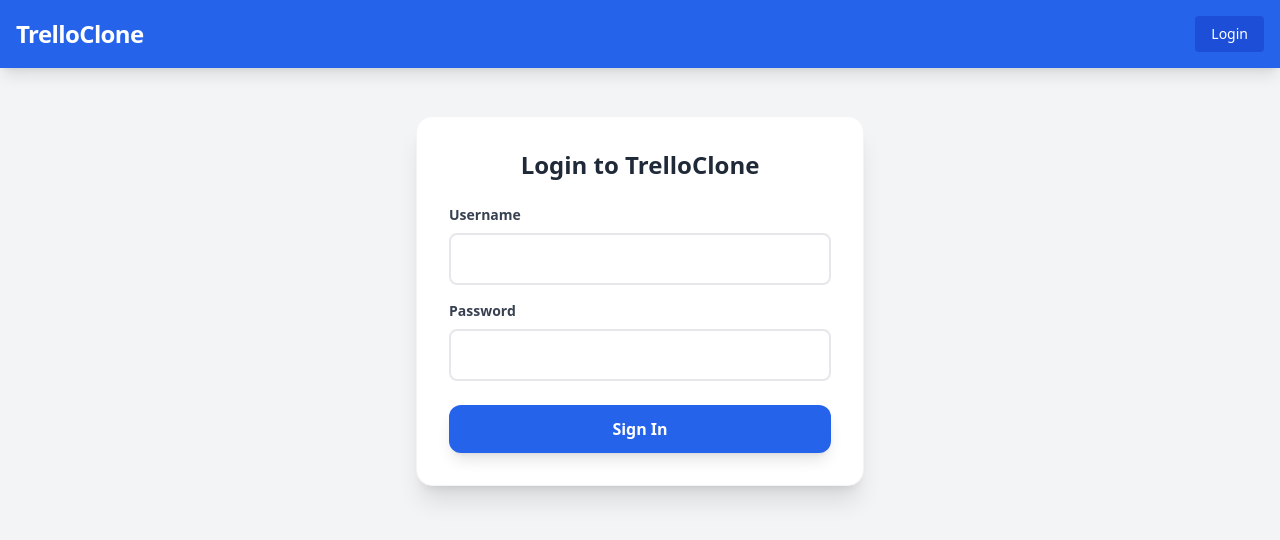
After one commit to Retunse/Project-Management-App, a Django app: page /accounts/login/ in a window 1280 px wide. The commit adds this page. Shown: the top 540 px of the page. Run offline with Django 5.2, Linux system fonts and the light colour scheme; some libraries are stand-ins or nearby versions.

Commit message:
implement authentication system with login and logout views

```diff
--- a/boards/templates/base.html
+++ b/boards/templates/base.html
@@ -11,9 +11,16 @@
     <nav class="bg-blue-600 p-4 shadow-lg">
         <div class="container mx-auto flex justify-between items-center text-white">
             <a href="{% url 'board_list' %}" class="text-2xl font-bold tracking-tight">TrelloClone</a>
-            <div>
-                <span class="mr-4 text-sm opacity-90">Logged in as: <strong>{{ user.username }}</strong></span>
-                <a href="/admin" class="bg-blue-700 hover:bg-blue-800 px-4 py-2 rounded transition">Admin Panel</a>
+            <div class="flex items-center space-x-4">
+                {% if user.is_authenticated %}
+                    <span class="text-sm opacity-90">Hello, <strong>{{ user.username }}</strong></span>
+                    <form method="POST" action="{% url 'logout' %}">
+                        {% csrf_token %}
+                        <button type="submit" class="bg-blue-700 hover:bg-blue-800 px-4 py-2 rounded text-sm transition">Logout</button>
+                    </form>
+                {% else %}
+                    <a href="{% url 'login' %}" class="bg-blue-700 hover:bg-blue-800 px-4 py-2 rounded text-sm transition">Login</a>
+                {% endif %}
             </div>
         </div>
     </nav>
--- a/boards/templates/boards/board_detail.html
+++ b/boards/templates/boards/board_detail.html
@@ -40,9 +40,9 @@
     {% endfor %}
 
     <div class="w-80 flex-shrink-0">
-        <button class="w-full bg-white bg-opacity-50 hover:bg-opacity-100 text-gray-700 font-semibold p-3 rounded-lg border-2 border-dashed border-gray-400 transition">
+        <a href="{% url 'add_list' board.id %}" class="block w-full text-center bg-gray-200 bg-opacity-50 hover:bg-opacity-100 text-gray-700 font-semibold p-3 rounded-lg border-2 border-dashed border-gray-400 transition">
             + Add another list
-        </button>
+        </a>
     </div>
 </div>
 
--- /dev/null
+++ b/boards/templates/registration/login.html
@@ -0,0 +1,25 @@
+{% extends 'base.html' %}
+
+{% block title %}Login | Trello Clone{% endblock %}
+
+{% block content %}
+<div class="max-w-md mx-auto bg-white p-8 rounded-2xl shadow-xl mt-12 border border-gray-100">
+    <h1 class="text-2xl font-black text-gray-800 mb-6 text-center">Login to TrelloClone</h1>
+
+    <form method="POST">
+        {% csrf_token %}
+        <div class="mb-4">
+            <label class="block text-sm font-bold text-gray-700 mb-2">Username</label>
+            <input type="text" name="username" class="w-full p-3 border-2 border-gray-200 rounded-lg outline-none focus:border-blue-500 transition">
+        </div>
+        <div class="mb-6">
+            <label class="block text-sm font-bold text-gray-700 mb-2">Password</label>
+            <input type="password" name="password" class="w-full p-3 border-2 border-gray-200 rounded-lg outline-none focus:border-blue-500 transition">
+        </div>
+
+        <button type="submit" class="w-full bg-blue-600 hover:bg-blue-700 text-white font-bold py-3 rounded-xl shadow-lg transition transform hover:-translate-y-1">
+            Sign In
+        </button>
+    </form>
+</div>
+{% endblock %}
--- a/boards/urls.py
+++ b/boards/urls.py
@@ -3,12 +3,11 @@ from . import views
 
 urlpatterns = [
     path('', views.board_list, name='board_list'),
-
     path('board/create/', views.create_board, name='create_board'),
 
     # dynamic route for viewing a specific board using its unique slug
     path('board/<slug:slug>/', views.board_detail, name='board_detail'),
-
+    path('board/<int:board_id>/add-list/', views.add_list, name='add_list'),
     path('list/<int:list_id>/add-task/', views.add_task, name='add_task'),
     path('task/<int:task_id>/delete/', views.delete_task, name='delete_task'),
 ]
--- a/trello_clone/settings.py
+++ b/trello_clone/settings.py
@@ -117,3 +117,6 @@ USE_TZ = True
 # https://docs.djangoproject.com/en/6.0/howto/static-files/
 
 STATIC_URL = 'static/'
+
+LOGIN_REDIRECT_URL = 'board_list'
+LOGOUT_REDIRECT_URL = 'login'
--- a/trello_clone/urls.py
+++ b/trello_clone/urls.py
@@ -1,7 +1,11 @@
 from django.contrib import admin
 from django.urls import path, include
+from django.contrib.auth import views as auth_views
 
 urlpatterns = [
     path('admin/', admin.site.urls),
+    # include built-in auth urls for login and logout
+    path('accounts/login/', auth_views.LoginView.as_view(template_name='registration/login.html'), name='login'),
+    path('accounts/logout/', auth_views.LogoutView.as_view(), name='logout'),
     path('', include('boards.urls')),
 ]
```
Also changed, not shown: boards/forms.py (+13 -1 lines), boards/templates/boards/add_list.html (added, +22 -0 lines), boards/views.py (+26 -2 lines), db.sqlite3.
